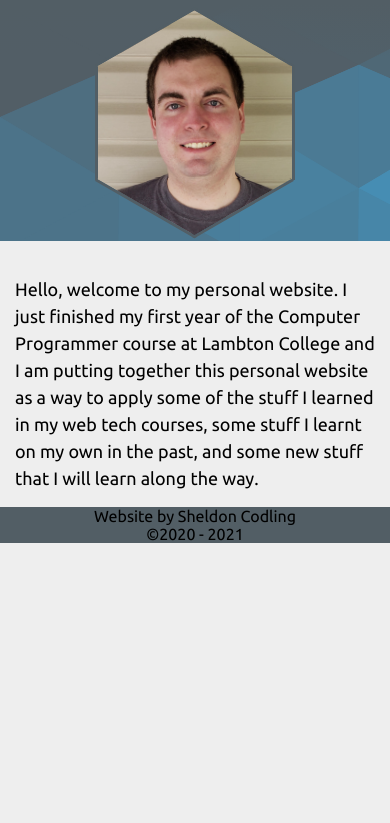
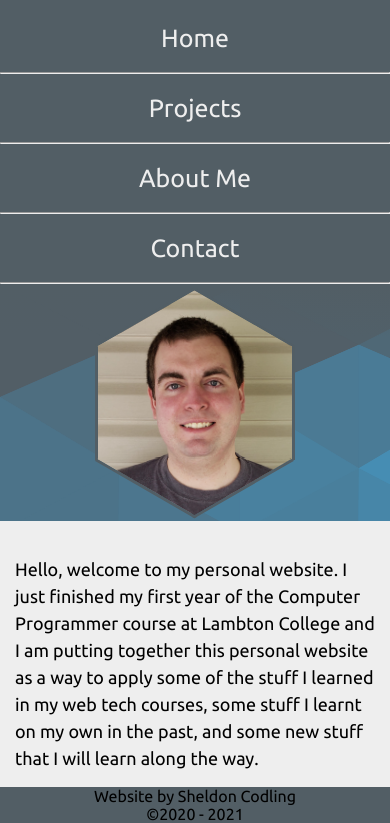
Before and after one commit to CodlingSh/shelcod.github.io, a plain HTML site: page index.html in a window 390 px wide. Shown: the part 43-866 px from the top of the page. Before the commit the page ends 844 px from the top, so only its background shows below. Drawn offline with nearby package versions, Linux system fonts and the light colour scheme.

Commit message:
Add files via upload

```diff
--- a/index.html
+++ b/index.html
@@ -27,11 +27,11 @@
             </div>
         </nav>
     </header>
-    <div id="mySideNav" class="sideNav mobile hide">
-        <a href="#">Home</a>
-        <a href="#">Projects</a>
-        <a href="#">About Me</a>
-        <a href="#">Contact</a>
+    <div id="mySideNav" class="sideNav mobile">
+        <a href="#">Home</a><hr>
+        <a href="#">Projects</a><hr>
+        <a href="#">About Me</a><hr>
+        <a href="#">Contact</a><hr>
     </div> <!-- end of "mySidenav" div -->
 
     <div class="page-top">
```
